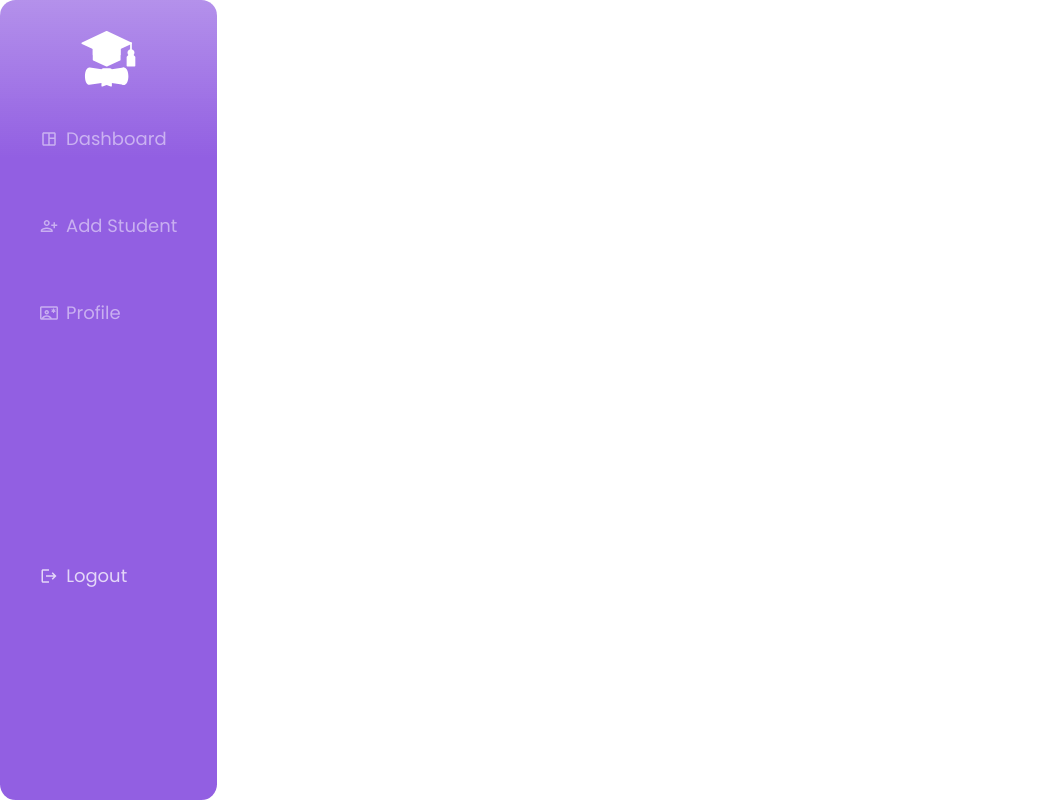
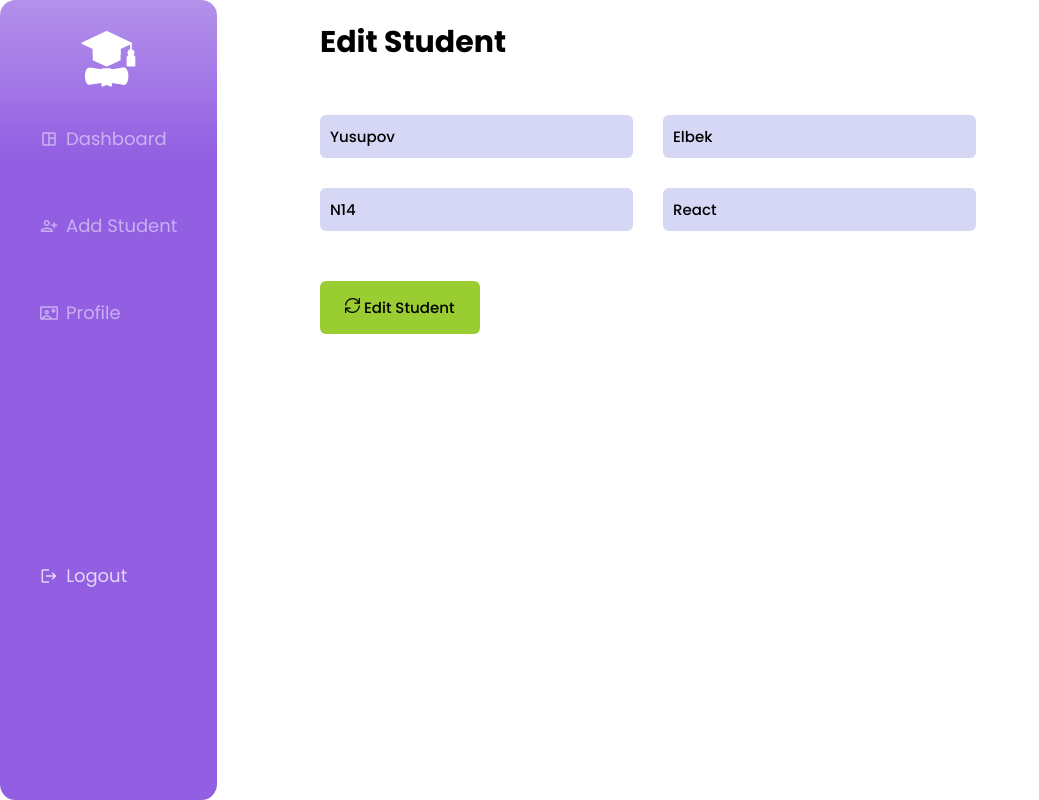
Before and after one commit to REACT-DEVELOPER-ELBEK/teachers-panel, a React (Vite) app: page /edit/1 in a window 1280 px wide. Shown: the whole page, without its empty margins (0-1039 px from the left). Built offline with nearby package versions, Linux system fonts and the light colour scheme; data requests are answered from the project's data file.

Commit message:
delte, edit successfully added

```diff
--- a/database.json
+++ b/database.json
@@ -1,18 +1,25 @@
 {
   "students": [
     {
-      "firstName": "Elbek",
-      "lastName": "Yusupov",
+      "firstName": "Yusupov ",
+      "lastName": "Elbek",
       "group": "N14",
       "direction": "React",
       "id": 1
     },
     {
-      "firstName": "Umar ",
+      "firstName": "Messi",
+      "lastName": "Leo",
+      "group": "N27",
+      "direction": "Angular",
+      "id": 2
+    },
+    {
+      "firstName": "Umarxon",
       "lastName": "Sobirov",
       "group": "N14",
       "direction": "React",
-      "id": 2
+      "id": 3
     }
   ]
 }
--- a/src/App.jsx
+++ b/src/App.jsx
@@ -5,6 +5,7 @@ import "./App.css";
 import Add from "./pages/addStudent/Add";
 import Login from "./pages/auth/Login";
 import Profile from "./pages/profile/Profile";
+import Update from "./pages/update/Update";
 
 function App() {
   return (
@@ -15,6 +16,7 @@ function App() {
         <Route path="/add-student" element={<Add />} />
         <Route path="/login" element={<Login />} />
         <Route path="/profile" element={<Profile />} />
+        <Route path="/edit/:id" element={<Update />} />
       </Routes>
     </>
   );
--- a/src/pages/home/Home.jsx
+++ b/src/pages/home/Home.jsx
@@ -2,7 +2,11 @@ import { useEffect, useState } from "react";
 import "./Home.scss";
 import { greetBg } from "../../assets/img";
 import axios from "axios";
-import { useNavigate } from "react-router-dom";
+import { Link, useNavigate } from "react-router-dom";
+import { TbEdit } from "react-icons/tb";
+import { MdDeleteForever } from "react-icons/md";
+import { ToastContainer, toast } from "react-toastify";
+import "react-toastify/dist/ReactToastify.css";
 
 const Home = () => {
   ///////// FENTCHING
@@ -13,6 +17,17 @@ const Home = () => {
       .catch((error) => console.log(error));
   }, []);
   const name = JSON.parse(localStorage.getItem("userName"));
+  function deleteStudent(id, name) {
+    axios.delete(`http://localhost:3000/students/${id}`);
+    toast.success(`${name} is successfully removed`, {
+      theme: "colored"
+    })
+    setTimeout(() => {
+      window.location.reload()
+    }, 1270);
+  }
+
+  let toEdit = useNavigate();
 
   const today = new Date();
   const month = today.getMonth();
@@ -36,6 +51,7 @@ const Home = () => {
   return !name ? (
     toLogin("/login")
   ) : (
+    <>
     <div className="home">
       <div className="container">
         <div className="home__wrapper">
@@ -56,6 +72,7 @@ const Home = () => {
                   <th>Last name</th>
                   <th>Group Number</th>
                   <th>Direction</th>
+                  <th>Buttons</th>
                 </tr>
               </thead>
               {students.map((student, index) => (
@@ -65,6 +82,16 @@ const Home = () => {
                     <td>{student.lastName}</td>
                     <td>{student.group}</td>
                     <td>{student.direction}</td>
+                    <td>
+                      <Link to={`/edit/${student.id}`}>
+                        <TbEdit />
+                      </Link>
+                      <button>
+                        <MdDeleteForever
+                          onClick={() => deleteStudent(student.id, student.firstName)}
+                        />
+                      </button>
+                    </td>
                   </tr>
                 </tbody>
               ))}
@@ -73,6 +100,8 @@ const Home = () => {
         </div>
       </div>
     </div>
+    <ToastContainer/>
+    </>
   );
 };
 
--- a/src/pages/home/Home.scss
+++ b/src/pages/home/Home.scss
@@ -56,6 +56,16 @@
             padding-top: 31px;
             padding-bottom: 31px;
             text-align: center;
+            &:last-child{
+              display: flex;
+              justify-content: center;
+              gap: 30px;
+              button, a{
+                font-size: 22px;
+                background: transparent;
+                color: #000;
+              }
+            }
           }
         }
       }
--- /dev/null
+++ b/src/pages/update/Update.jsx
@@ -0,0 +1,84 @@
+import React, { useEffect, useState } from "react";
+import "./Update.scss";
+import { GrUpdate } from "react-icons/gr";
+import axios from "axios";
+import { useNavigate, useParams } from "react-router-dom";
+
+const Update = () => {
+  const id = useParams();
+  const [studentData, setStudentData] = useState({
+    id: id,
+    firstName: "",
+    lastName: "",
+    group: "",
+    direction: "",
+  });
+  useEffect(() => {
+    axios(`http://localhost:3000/students/${id.id}`)
+      .then((res) =>
+        setStudentData({
+          ...studentData,
+          firstName: res.data.firstName,
+          lastName: res.data.lastName,
+          group: res.data.group,
+          direction: res.data.direction,
+        })
+      )
+      .catch((error) => console.log(error));
+  }, []);
+  const toHome = useNavigate()
+
+  function updateStudent(){
+    axios.put(`http://localhost:3000/students/${id.id}`, studentData)
+    .then(res=>toHome("/"))
+    .catch(error=>console.log(error))
+  }
+  return (
+    <div className="update">
+      <div className="container">
+        <div className="update__wrapper">
+          <h2>Edit Student</h2>
+          <div className="update__form">
+            <input
+              type="text"
+              placeholder="First name"
+              value={studentData.firstName}
+              onChange={(e) =>
+                setStudentData({ ...studentData, firstName: e.target.value })
+              }
+            />
+            <input
+              type="text"
+              placeholder="Last name"
+              value={studentData.lastName}
+              onChange={(e) =>
+                setStudentData({ ...studentData, lastName: e.target.value })
+              }
+            />
+            <input
+              type="text"
+              placeholder="Group number"
+              value={studentData.group}
+              onChange={(e) =>
+                setStudentData({ ...studentData, group: e.target.value })
+              }
+            />
+            <input
+              type="text"
+              placeholder="Direction"
+              value={studentData.direction}
+              onChange={(e) =>
+                setStudentData({ ...studentData, direction: e.target.value })
+              }
+            />
+          </div>
+          <button type="submit" onClick={()=>updateStudent()}>
+            <GrUpdate /> Edit Student
+          </button>
+        </div>
+      </div>
+    </div>
+  );
+};
+
+export default Update;
--- /dev/null
+++ b/src/pages/update/Update.scss
@@ -0,0 +1,49 @@
+.update {
+    position: absolute;
+    left: 300px;
+    top: 20px;
+    .container {
+      .update__wrapper {
+        h2 {
+          font-family: Poppins;
+          font-size: 30px;
+        }
+        .update__form {
+          margin-top: 50px;
+          display: grid;
+          grid-template-columns: repeat(2, 1fr);
+          grid-template-rows: repeat(2, 1fr);
+          grid-column-gap: 30px;
+          grid-row-gap: 30px;
+          input {
+            border-radius: 6px;
+            background: #d6d6f5;
+            padding-left: 15px;
+            border: none;
+            padding: 10px;
+            &:valid {
+              color: #000;
+              font-family: Poppins;
+              font-size: 15px;
+              font-weight: 500;
+              line-height: 72%;
+            }
+          }
+        }
+        button{
+          border: none;
+          padding: 15px 25px;
+          margin-top: 50px;
+          border-radius: 6px;
+          background: yellowgreen;
+          font-family: Poppins;
+          font-weight: 500;
+          font-size: 15px;
+          &:hover{
+              box-shadow: -7px -10px 11px -5px rgba(34, 60, 80, 0.6);
+              transition: 0.3s;
+          }
+        }
+      }
+    }
+  }
```
